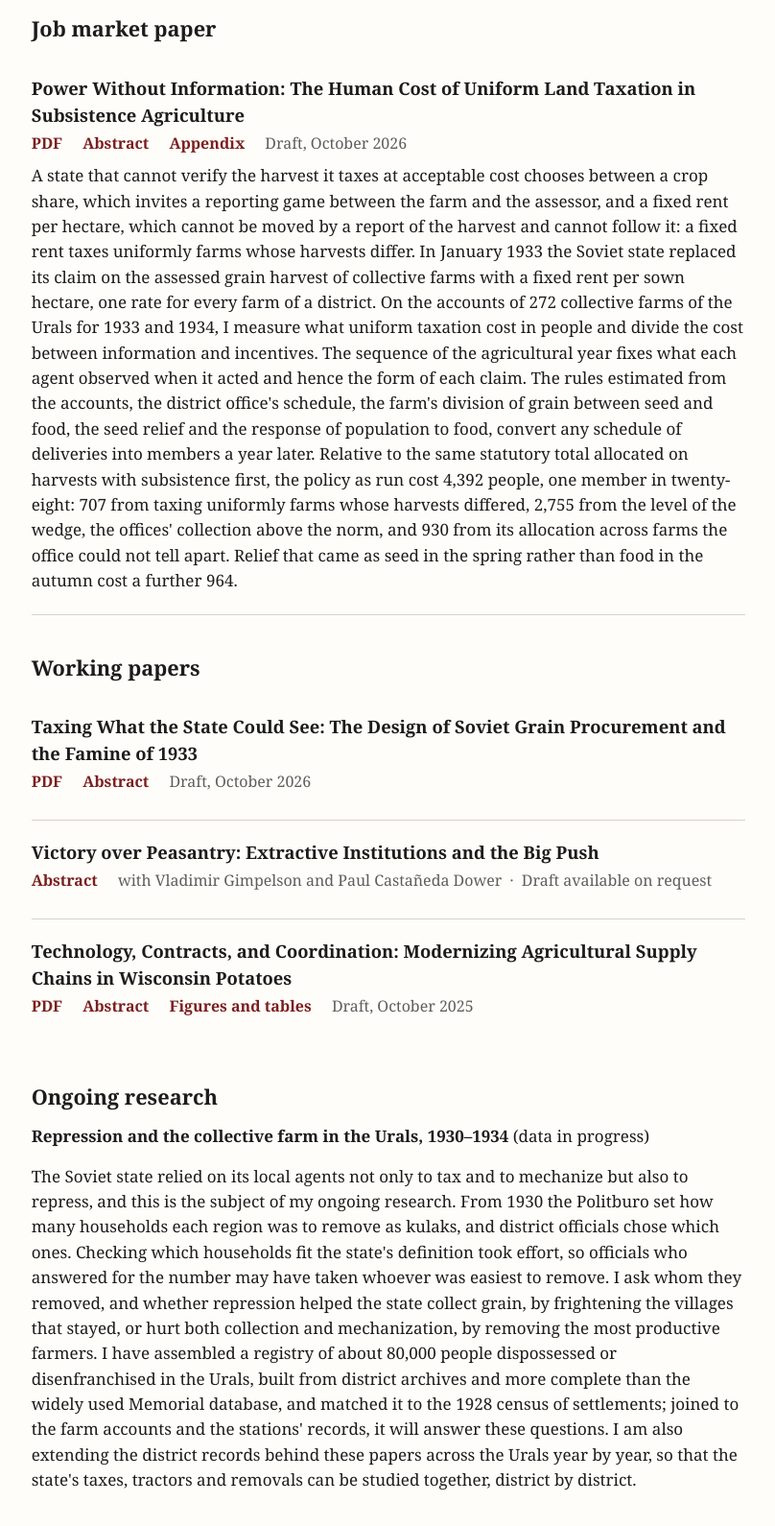
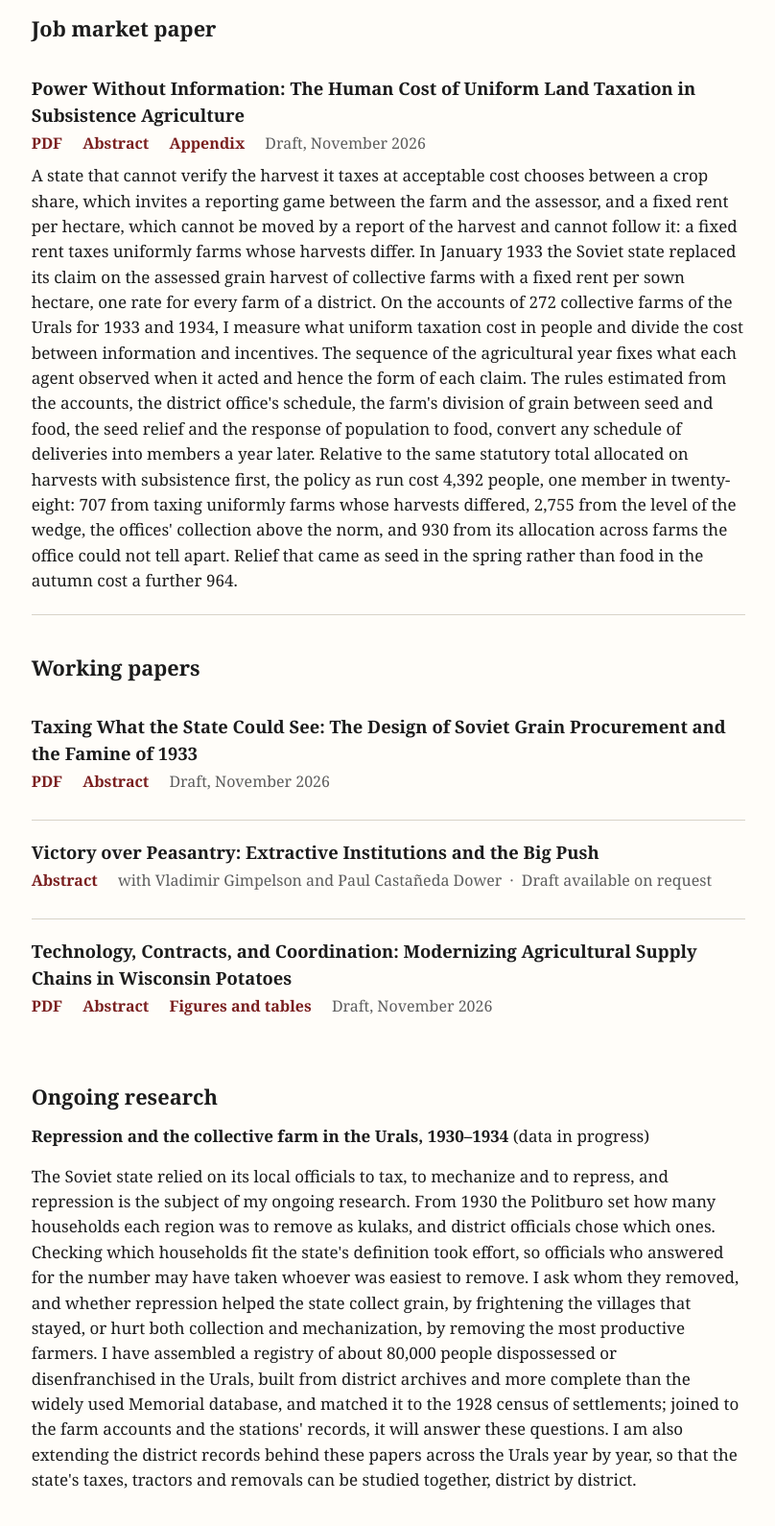
Before and after one commit to nutesov/nutesov.github.io, a plain HTML site: page research.html in a window 1280 px wide. Shown: the part 240-1830 px from the top of the page at 96% size, without its empty margins (235-1043 px from the left). Drawn offline with Linux system fonts and the light colour scheme.

Commit message:
2026-11-21 Revised papers and research statement
- Job market paper (paper and appendix), famine paper and Wisconsin potatoes paper: the versions of 21 Nov 2026
- Potato paper: abstract, draft date and the link to figures and tables on the research page matched to the new PDF
- Research statement: the version of 21 Nov 2026
- Research page: draft dates, and one sentence under Ongoing research

Co-Authored-By: Claude Fable 5.2 <noreply@anthropic.com>

```diff
--- a/research.html
+++ b/research.html
@@ -36,7 +36,7 @@
       <a href="papers/Utesov_Power_Without_Information.pdf">PDF</a>
       <a class="abs-link" href="#jmp-abs">Abstract</a>
       <a href="papers/Utesov_Power_Without_Information_Appendix.pdf">Appendix</a>
-      <span>Draft, October 2026</span>
+      <span>Draft, November 2026</span>
     </div>
     <div class="abstract open" id="jmp-abs">
       <p>A state that cannot verify the harvest it taxes at acceptable cost chooses between a crop share, which invites a reporting game between the farm and the assessor, and a fixed rent per hectare, which cannot be moved by a report of the harvest and cannot follow it: a fixed rent taxes uniformly farms whose harvests differ. In January 1933 the Soviet state replaced its claim on the assessed grain harvest of collective farms with a fixed rent per sown hectare, one rate for every farm of a district. On the accounts of 272 collective farms of the Urals for 1933 and 1934, I measure what uniform taxation cost in people and divide the cost between information and incentives. The sequence of the agricultural year fixes what each agent observed when it acted and hence the form of each claim. The rules estimated from the accounts, the district office's schedule, the farm's division of grain between seed and food, the seed relief and the response of population to food, convert any schedule of deliveries into members a year later. Relative to the same statutory total allocated on harvests with subsistence first, the policy as run cost 4,392 people, one member in twenty-eight: 707 from taxing uniformly farms whose harvests differed, 2,755 from the level of the wedge, the offices' collection above the norm, and 930 from its allocation across farms the office could not tell apart. Relief that came as seed in the spring rather than food in the autumn cost a further 964.</p>
@@ -54,7 +54,7 @@
            papers/Utesov_Taxing_What_the_State_Could_See_OnlineAppendix.pdf, then uncomment the next line.
       <a href="papers/Utesov_Taxing_What_the_State_Could_See_OnlineAppendix.pdf">Online appendix</a>
       -->
-      <span>Draft, October 2026</span>
+      <span>Draft, November 2026</span>
     </div>
     <div class="abstract" id="famine-abs">
       <p>A state that can verify its producers' harvest only at great cost taxes what it can see. Soviet grain procurement of 1932 was written on the sown area, on past deliveries and on a yield assessed from the standing crop, and it was collected by local officials who answered for a district's quota. This paper asks whether that tax, as it was actually collected, was enough to produce the famine of 1933. In the state's own post-harvest surveys of collective farms, recorded by region, the harvest of 1932 was in most regions enough to feed the farms' members; after the state's claims most of their farms fell below subsistence, and the depth of the shortfall predicts the rise in mortality between regions under every allocation of food within a region that the printed distributions admit. Ukraine, where the famine struck hardest, lost no more to the extraction than the other grain-producing regions, and the schedules make no reference to nationality. Within regions, districts with more Ukrainians had higher mortality, a difference the regional data cannot test; the archives point to the local campaigns of enforcement, the conditioning of relief and the restriction of movement, which no survey measures.</p>
@@ -77,17 +77,17 @@
     <div class="meta">
       <a href="papers/Utesov_Wisconsin_Potatoes.pdf">PDF</a>
       <a class="abs-link" href="#potatoes-abs">Abstract</a>
-      <a href="papers/Utesov_Wisconsin_Potatoes.pdf#page=41">Figures and tables</a>
-      <span>Draft, October 2025</span>
+      <a href="papers/Utesov_Wisconsin_Potatoes.pdf#page=39">Figures and tables</a>
+      <span>Draft, November 2026</span>
     </div>
     <div class="abstract" id="potatoes-abs">
-      <p>This paper examines how technology adoption and contractual coordination jointly modernize an agricultural supply chain, using the Wisconsin fresh potato industry from 2010 to 2019, where a wholesaler invested in optical sorting systems and then entered long-term marketing contracts with a retail chain. A random-coefficients demand model and a difference-in-differences design show that the sorting technology lowered marginal cost by about 4.6 cents per pound, roughly 10 per cent of the price, and that the contracts added about 1.5 cents to price-cost margins, with the gains reinforced by improved inventory management and reduced spoilage.</p>
+      <p>This paper asks how much a quality-sorting technology and a long-term marketing contract with a retailer raise a wholesaler's price-cost margin. We study the Wisconsin fresh potato industry from 2010 to 2017, where a wholesaler invested in optical sorting systems (OSS) and then signed long-term marketing contracts with a modern retail chain. Employing a structural demand model and a difference-in-differences strategy, we find that the sorting technology increased price-cost margins by 4.6 cents per pound (about 10%), while marketing contracts contributed an additional 1.5 cent increase. The estimates may also reflect better inventory management and less spoilage, which we do not identify separately. Structured interviews with stakeholders in the industry indicate that the first investments were made under relational contracts and that formal long-term contracts followed once the returns were known.</p>
     </div>
   </div>
 
   <h2>Ongoing research</h2>
   <p><strong>Repression and the collective farm in the Urals, 1930–1934</strong> (data in progress)</p>
-  <p>The Soviet state relied on its local agents not only to tax and to mechanize but also to repress, and this is the subject of my ongoing research. From 1930 the Politburo set how many households each region was to remove as kulaks, and district officials chose which ones. Checking which households fit the state's definition took effort, so officials who answered for the number may have taken whoever was easiest to remove. I ask whom they removed, and whether repression helped the state collect grain, by frightening the villages that stayed, or hurt both collection and mechanization, by removing the most productive farmers. I have assembled a registry of about 80,000 people dispossessed or disenfranchised in the Urals, built from district archives and more complete than the widely used Memorial database, and matched it to the 1928 census of settlements; joined to the farm accounts and the stations' records, it will answer these questions. I am also extending the district records behind these papers across the Urals year by year, so that the state's taxes, tractors and removals can be studied together, district by district.</p>
+  <p>The Soviet state relied on its local officials to tax, to mechanize and to repress, and repression is the subject of my ongoing research. From 1930 the Politburo set how many households each region was to remove as kulaks, and district officials chose which ones. Checking which households fit the state's definition took effort, so officials who answered for the number may have taken whoever was easiest to remove. I ask whom they removed, and whether repression helped the state collect grain, by frightening the villages that stayed, or hurt both collection and mechanization, by removing the most productive farmers. I have assembled a registry of about 80,000 people dispossessed or disenfranchised in the Urals, built from district archives and more complete than the widely used Memorial database, and matched it to the 1928 census of settlements; joined to the farm accounts and the stations' records, it will answer these questions. I am also extending the district records behind these papers across the Urals year by year, so that the state's taxes, tractors and removals can be studied together, district by district.</p>
 
   <h2>Presentations</h2>
   <p class="small">
```
Also changed, not shown: 5 other files.
